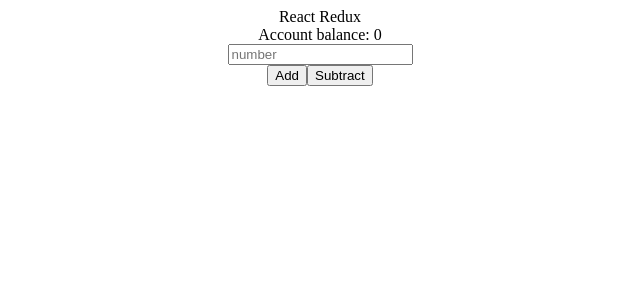
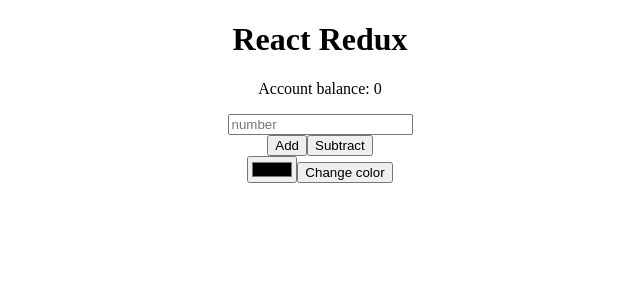
Before and after one commit to Krolicki/react-redux, a React (Create React App) app: page / in a window 1280 px wide. Shown: the top 300 px of the page, without its empty margins (320-960 px from the left). Built offline with nearby package versions, Linux system fonts and the light colour scheme.

Commit message:
new slice

```diff
--- a/src/App.js
+++ b/src/App.js
@@ -1,13 +1,21 @@
+import { useSelector } from 'react-redux'
 import './App.css'
 import Account from './components/Account'
 import ChangeBalance from './components/ChangeBalance'
+import ChangeTheme from './components/ChangeTheme'
+
 
 function App() {
+  const themeColor = useSelector((state) => state.theme.color )
+
   return (
     <div className="App">
-      React Redux
+      <h1 style={{ color: themeColor }}>
+        React Redux
+      </h1>
       <Account />
       <ChangeBalance />
+      <ChangeTheme />
     </div>
   )
 }
--- a/src/components/Account.js
+++ b/src/components/Account.js
@@ -5,7 +5,7 @@
 
     return(
         <div>
-            Account balance: {account.balance}
+            <p>Account balance: {account.balance}</p>
         </div>
     )
 }
--- /dev/null
+++ b/src/components/ChangeTheme.js
@@ -0,0 +1,18 @@
+import { useRef } from "react"
+import { useDispatch } from "react-redux"
+import { changeColor } from '../store/features/themeSlice'
+
+const ChangeTheme = () => {
+    const dispatch = useDispatch()
+
+    const colorRef = useRef()
+
+    return (
+        <div>
+            <input type="color" ref={colorRef} />
+            <button type="button" onClick={() => { dispatch(changeColor(colorRef.current.value))}}>Change color</button>
+        </div>
+    )
+}
+
+export default ChangeTheme
--- /dev/null
+++ b/src/store/features/themeSlice.js
@@ -0,0 +1,19 @@
+import { createSlice } from '@reduxjs/toolkit'
+
+const initialState = {
+    color: ""
+}
+
+export const themeSlice = createSlice({
+    name: "theme",
+    initialState,
+    reducers: {
+        changeColor: (state, action) => {
+            state.color = action.payload
+        },
+    }
+})
+
+export const { changeColor } = themeSlice.actions
+
+export default themeSlice.reducer
--- a/src/store/store.js
+++ b/src/store/store.js
@@ -1,8 +1,10 @@
 import { configureStore } from '@reduxjs/toolkit'
 import accountReducer from './features/accountSlice'
+import themeSlice from './features/themeSlice'
 
 export const store = configureStore({
     reducer:{
-        account: accountReducer
+        account: accountReducer,
+        theme: themeSlice
     }
 })
```
Also changed, not shown: public/index.html (+0 -23 lines), src/store/features/index.js (deleted, +0 -8 lines).
